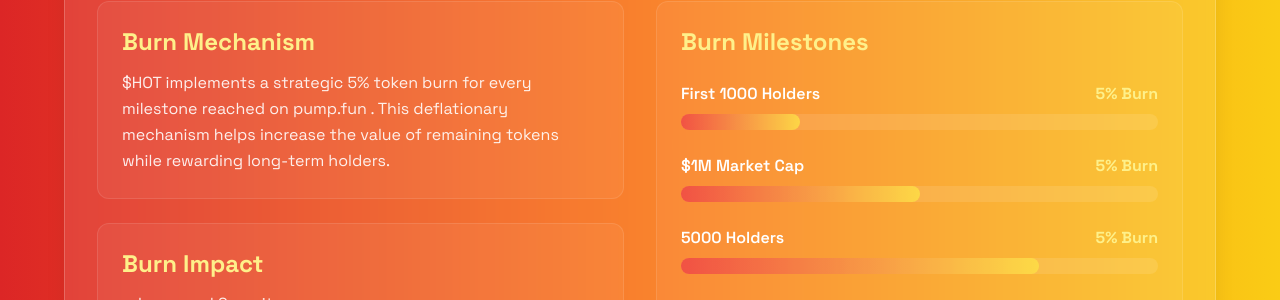
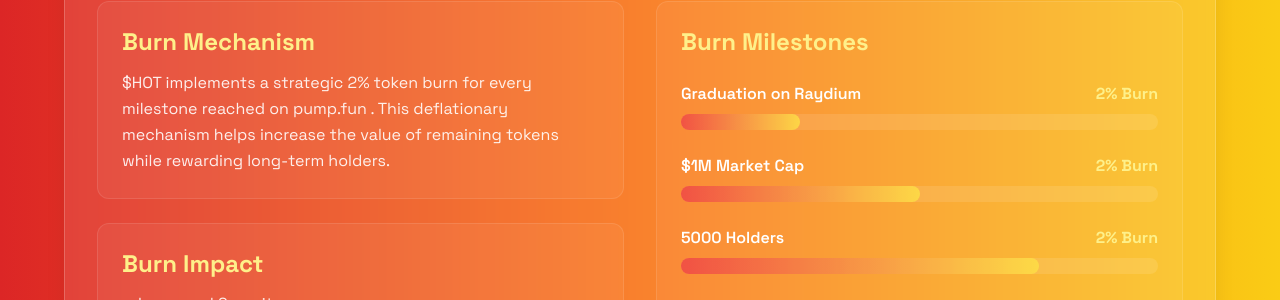
Before and after one commit to MariooY2/memecoinproject1, a Next.js app: page /tokenomics in a window 1280 px wide. Shown: the part 370-670 px from the top of the page. Built offline with nearby package versions, Linux system fonts and the light colour scheme.

Commit message:
fixed tokenomics

```diff
--- a/app/tokenomics/page.tsx
+++ b/app/tokenomics/page.tsx
@@ -43,7 +43,7 @@
                   Burn Mechanism
                 </h3>
                 <p className="text-white/90 leading-relaxed">
-                  $HOT implements a strategic 5% token burn for every milestone
+                  $HOT implements a strategic 2% token burn for every milestone
                   reached on pump.fun . This deflationary mechanism helps
                   increase the value of remaining tokens while rewarding
                   long-term holders.
@@ -86,9 +86,9 @@
                 >
                   <div className="flex justify-between items-center mb-2">
                     <span className="text-white font-semibold">
-                      First 1000 Holders
+                      Graduation on Raydium
                     </span>
-                    <span className="text-yellow-200 font-bold">5% Burn</span>
+                    <span className="text-yellow-200 font-bold">2% Burn</span>
                   </div>
                   <div className="w-full bg-white/10 rounded-full h-4">
                     <div className="bg-gradient-to-r from-red-500 to-yellow-300 h-4 rounded-full w-1/4 animate-pulse"></div>
@@ -106,7 +106,7 @@
                     <span className="text-white font-semibold">
                       $1M Market Cap
                     </span>
-                    <span className="text-yellow-200 font-bold">5% Burn</span>
+                    <span className="text-yellow-200 font-bold">2% Burn</span>
                   </div>
                   <div className="w-full bg-white/10 rounded-full h-4">
                     <div className="bg-gradient-to-r from-red-500 to-yellow-300 h-4 rounded-full w-2/4 animate-pulse"></div>
@@ -124,7 +124,7 @@
                     <span className="text-white font-semibold">
                       5000 Holders
                     </span>
-                    <span className="text-yellow-200 font-bold">5% Burn</span>
+                    <span className="text-yellow-200 font-bold">2% Burn</span>
                   </div>
                   <div className="w-full bg-white/10 rounded-full h-4">
                     <div className="bg-gradient-to-r from-red-500 to-yellow-300 h-4 rounded-full w-3/4 animate-pulse"></div>
```
